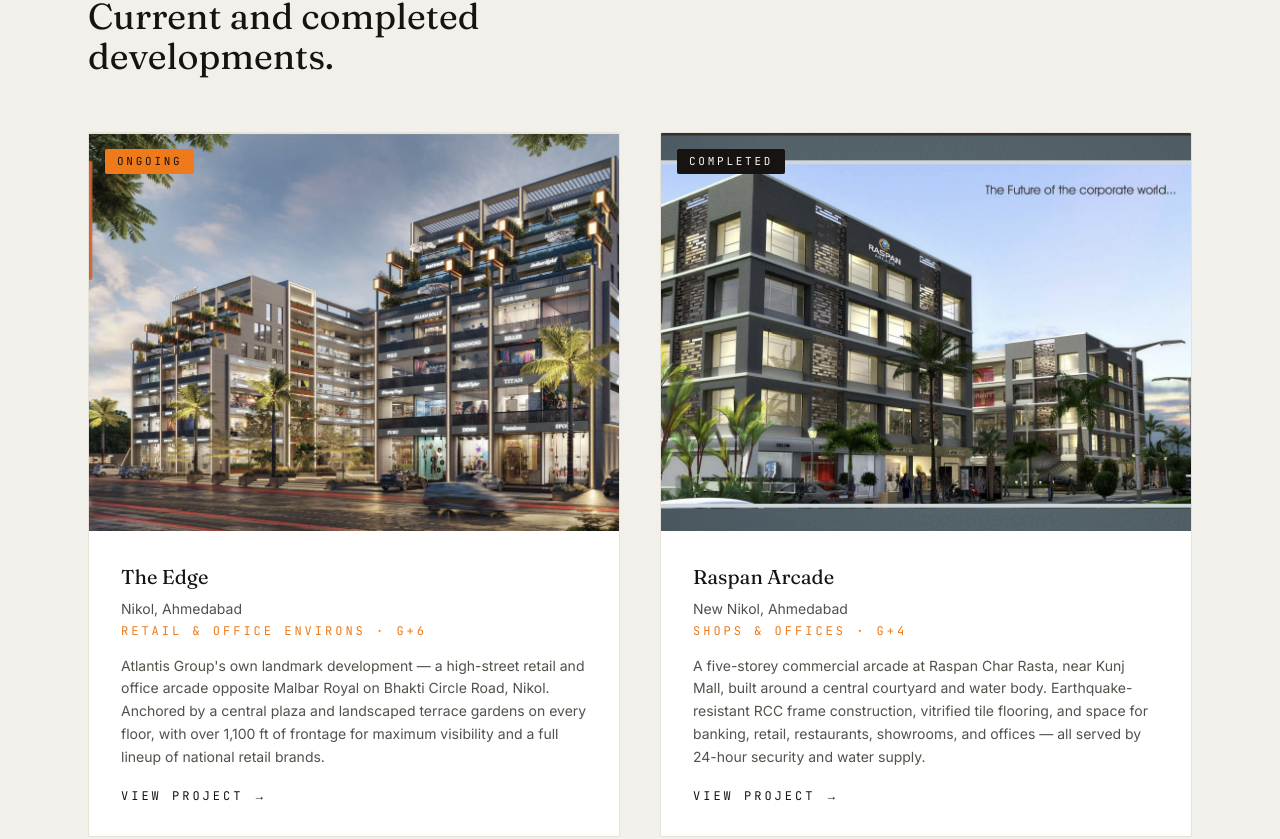
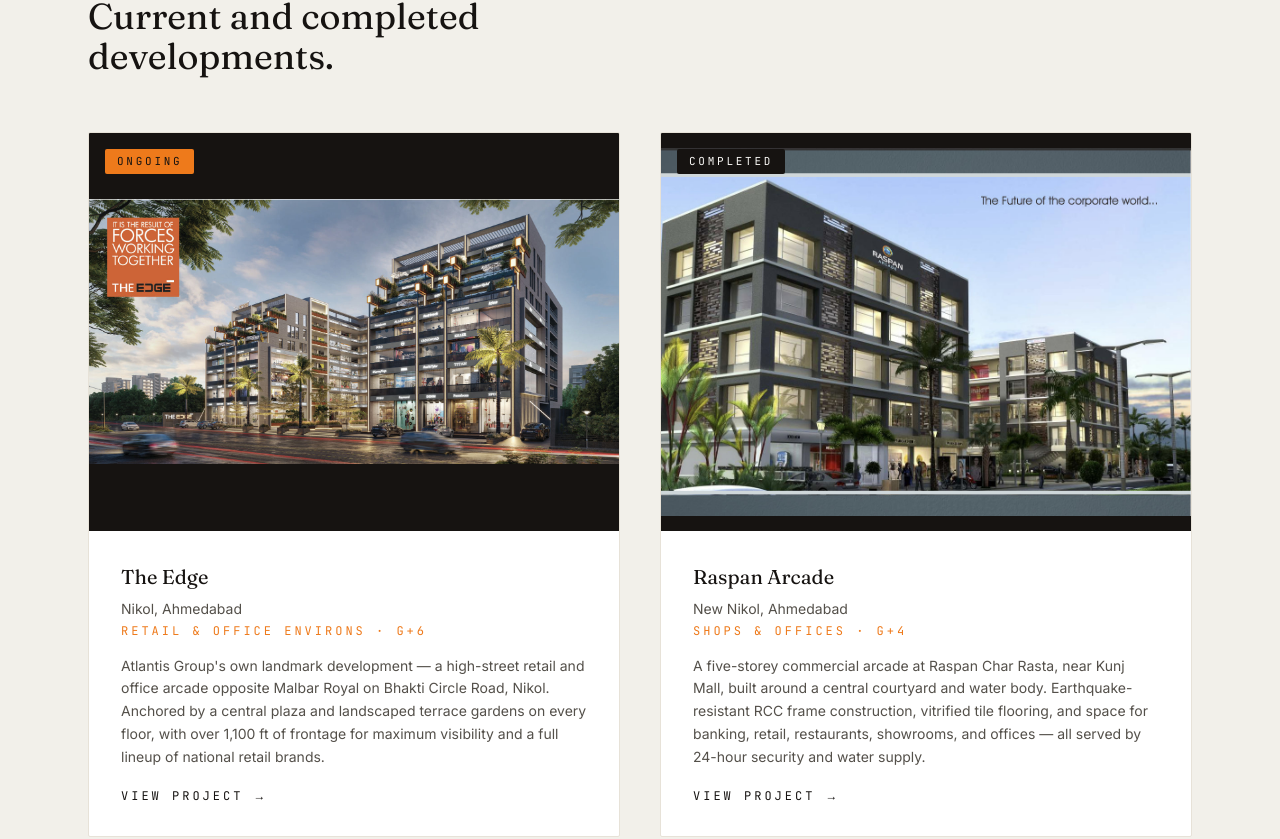
Before and after one commit to SukhadiyaDevarsh/atlantis-group, a Next.js app: page / in a window 1280 px wide. Shown: the part 1615-2454 px from the top of the page. Built offline with nearby package versions, Linux system fonts and the light colour scheme.

Commit message:
Revert "Fill homepage project card thumbnails edge-to-edge"
This reverts commit c1009e7a31c36e4a6c17fbed669bffd29a4d1768.

```diff
--- a/app/page.tsx
+++ b/app/page.tsx
@@ -181,7 +181,7 @@
                   alt={`${p.name} — ${p.type}`}
                   fill
                   sizes="(max-width: 768px) 100vw, 50vw"
-                  className="object-cover transition duration-500 group-hover:scale-105"
+                  className="object-contain transition duration-500 group-hover:scale-105"
                 />
                 <span
                   className={`absolute left-4 top-4 rounded-sm px-3 py-1 font-mono text-[11px] uppercase tracking-widest2 ${
```
